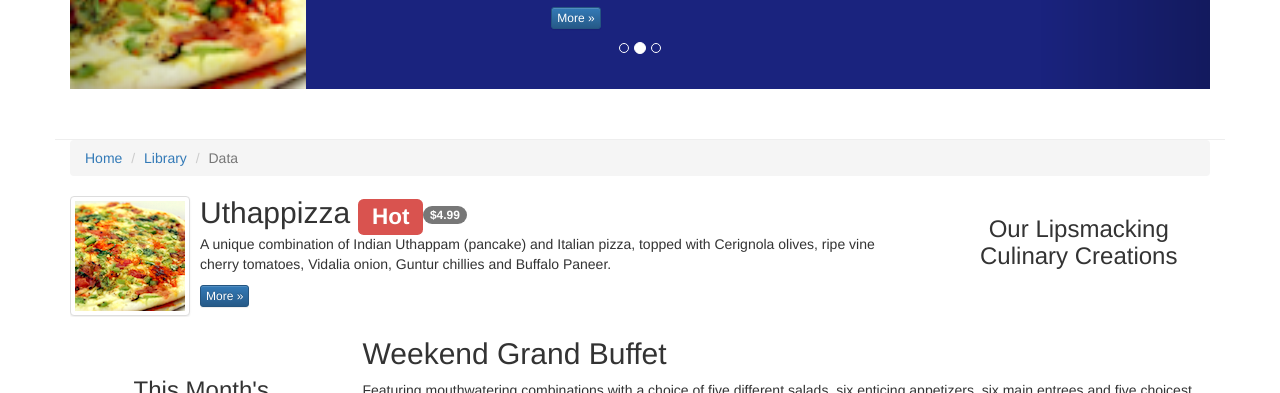
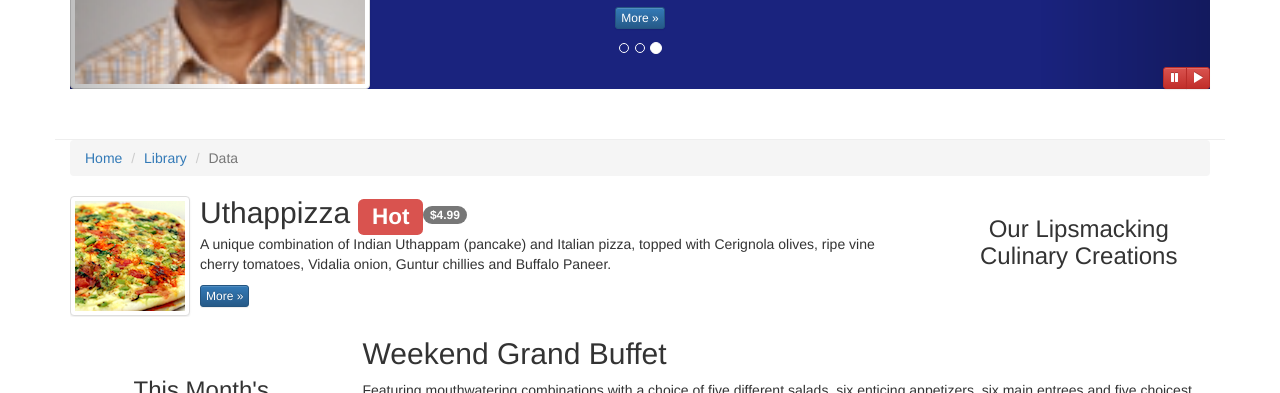
Before and after one commit to Rauk/web-frameworks-CR4, a plain HTML site: page index.html in a window 1280 px wide. Shown: the part 707-1100 px from the top of the page. Drawn offline with nearby package versions, Linux system fonts and the light colour scheme.

Commit message:
carousels with dynamic behaviour

```diff
--- a/css/mystyles.css
+++ b/css/mystyles.css
@@ -87,4 +87,9 @@ body{
     top: 0;
     left: 0;
     min-height: 300px;
-}s
+}
+#carouselButtons {
+    right:0px;
+    position: absolute;
+    bottom: 0px;
+}
--- a/index.html
+++ b/index.html
@@ -180,6 +180,14 @@
                         <span class="glyphicon glyphicon-chevron-right" aria-hidden="true"></span>
                         <span class="sr-only">Next</span>
                     </a>
+                    <div class="btn-group" id="carouselButtons">
+                        <button class="btn btn-danger btn-xs" id="carousel-pause">
+                            <span class="glyphicon glyphicon-pause" aria-hidden="true"></span>
+                        </button>
+                        <button class="btn btn-danger btn-xs" id="carousel-play">
+                            <span class="glyphicon glyphicon-play" aria-hidden="true"></span>
+                        </button>
+                    </div>
                 </div>
             </div>
         </div>
@@ -314,8 +322,17 @@
     <script src="js/bootstrap.min.js"></script>
     <script>
         $(document).ready(function(){
-        $('[data-toggle="tooltip"]').tooltip();
-         });
+            $('[data-toggle="tooltip"]').tooltip();
+        });
+        $(document).ready(function(){
+            $("#mycarousel").carousel( { interval: 2000 } );
+                          $("#carousel-pause").click(function(){
+                $("#mycarousel").carousel('pause');
+            });
+                        $("#carousel-play").click(function(){
+                $("#mycarousel").carousel('cycle');
+            });
+        });
     </script>
 
         <span id="copylAddress" style="display: inline-block; position: absolute; left: -9999em;"></span><span id="buffer-extension-hover-button" style="display: none;position: absolute;z-index: 8675309;width: 100px;height: 25px;background-image: url(chrome-extension://noojglkidnpfjbincgijbaiedldjfbhh/data/shared/img/buffer-hover-icon@2x.png);background-size: 100px 25px;opacity: 0.9;cursor: pointer;"></span>
```
